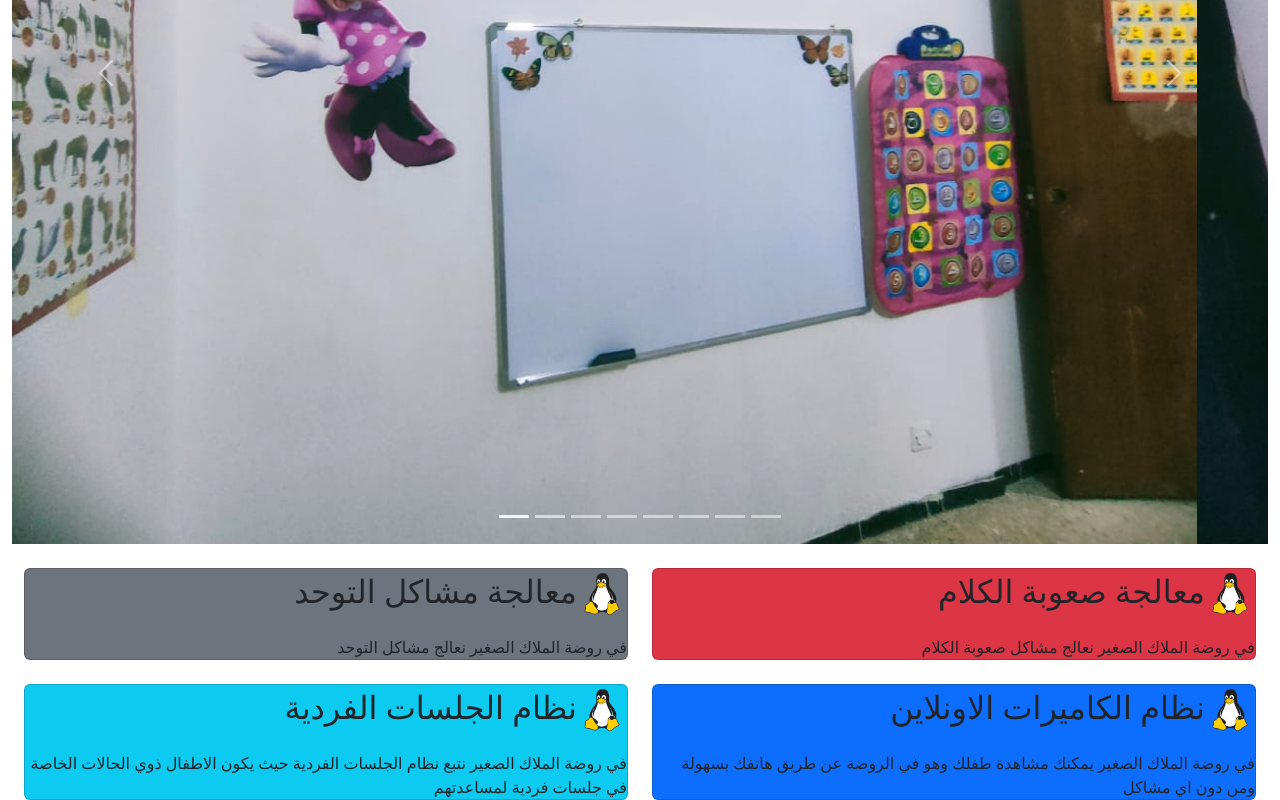
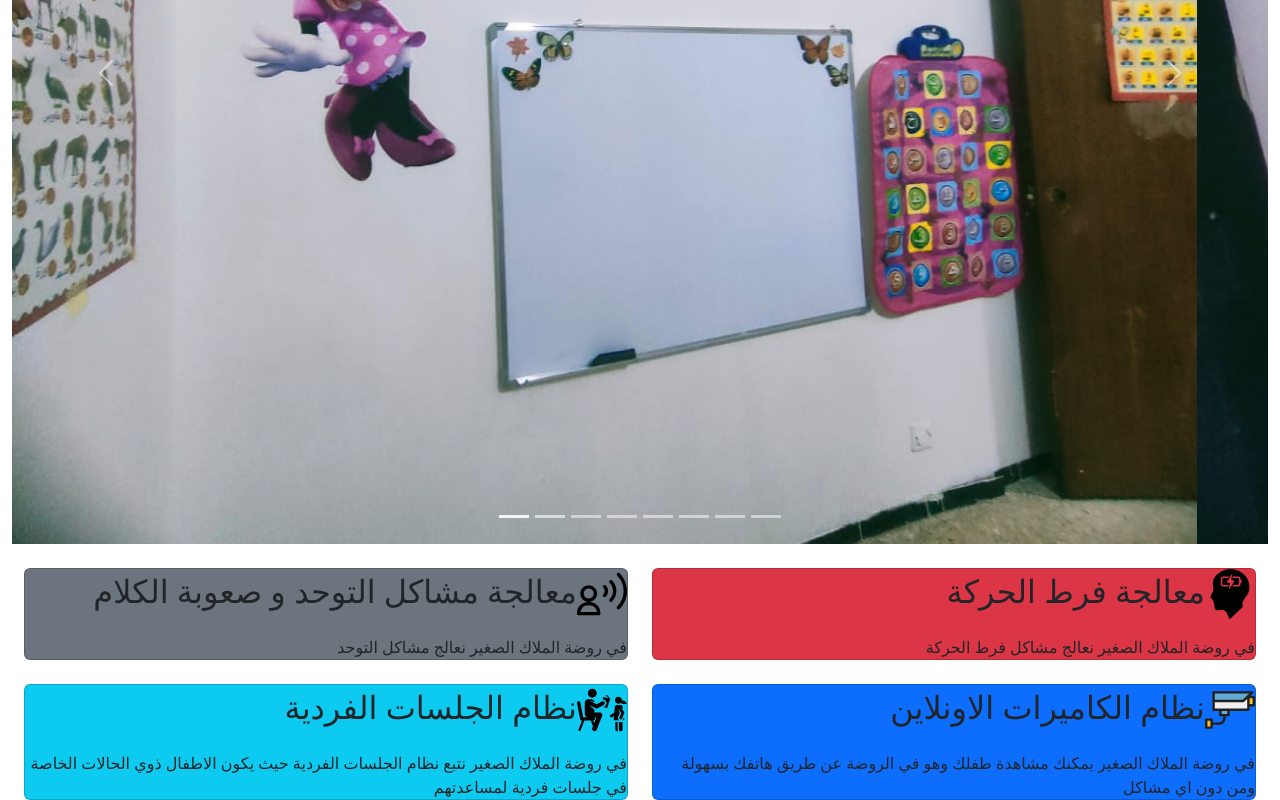
Before and after one commit to sk-geek/bootstrap-project-DC, a website: page index.html in a window 1280 px wide. Shown: the part 446-1246 px from the top of the page. Drawn offline with nearby package versions, Linux system fonts and the light colour scheme.

Commit message:
changed card photos

```diff
--- a/index.html
+++ b/index.html
@@ -107,15 +107,15 @@
 		<div class="col">
 			<div class="bg-danger card">
 				<span class="card-title">
-					<h2 class="h2"> <img src="images/logo.png" alt="" height="50" width="50" />معالجة صعوبة الكلام</h2>
+					<h2 class="h2"> <img src="images/mindcharge.svg" alt="" height="50" width="50" />معالجة فرط الحركة</h2>
 				</span>
-				<p class="card-text">في روضة الملاك الصغير نعالج مشاكل صعوبة الكلام</p>
+				<p class="card-text">في روضة الملاك الصغير نعالج مشاكل فرط الحركة</p>
 			</div>
 		</div>
 		<div class="col">
 			<div class="card bg-secondary">
 				<div class="card-title">
-					<h2 class="h2"> <img src="images/logo.png" alt="" height="50" width="50" />معالجة مشاكل التوحد</h2>
+					<h2 class="h2"> <img src="images/speaking.svg" alt="" height="50" width="50" />معالجة مشاكل التوحد و صعوبة الكلام</h2>
 				</div>
 				<p class="card-text">في روضة الملاك الصغير نعالج مشاكل التوحد</p>
 			</div>
@@ -126,7 +126,7 @@
 		<div class="col">
 			<div class="bg-primary card">
 				<span class="card-title">
-					<h2 class="h2"> <img src="images/logo.png" alt="" height="50" width="50" />نظام الكاميرات الاونلاين
+					<h2 class="h2"> <img src="images/cctv.svg" alt="" height="50" width="50" />نظام الكاميرات الاونلاين
 					</h2>
 				</span>
 				<p class="card-text">في روضة الملاك الصغير يمكنك مشاهدة طفلك وهو في الروضة عن طريق هاتفك بسهولة ومن دون
@@ -136,7 +136,7 @@
 		<div class="col">
 			<div class="card bg-info">
 				<div class="card-title">
-					<h2 class="h2"> <img src="images/logo.png" alt="" height="50" width="50" />نظام الجلسات الفردية</h2>
+					<h2 class="h2"> <img src="images/teacher.svg" alt="" height="50" width="50" />نظام الجلسات الفردية</h2>
 				</div>
 				<p class="card-text">في روضة الملاك الصغير نتبع نظام الجلسات الفردية حيث يكون الاطفال ذوي الحالات الخاصة
 					في جلسات فردية لمساعدتهم</p>
```
Also changed, not shown: images/cctv.svg (added), images/mindcharge.svg (added), images/speaking.svg (added), images/teacher.svg (added).
